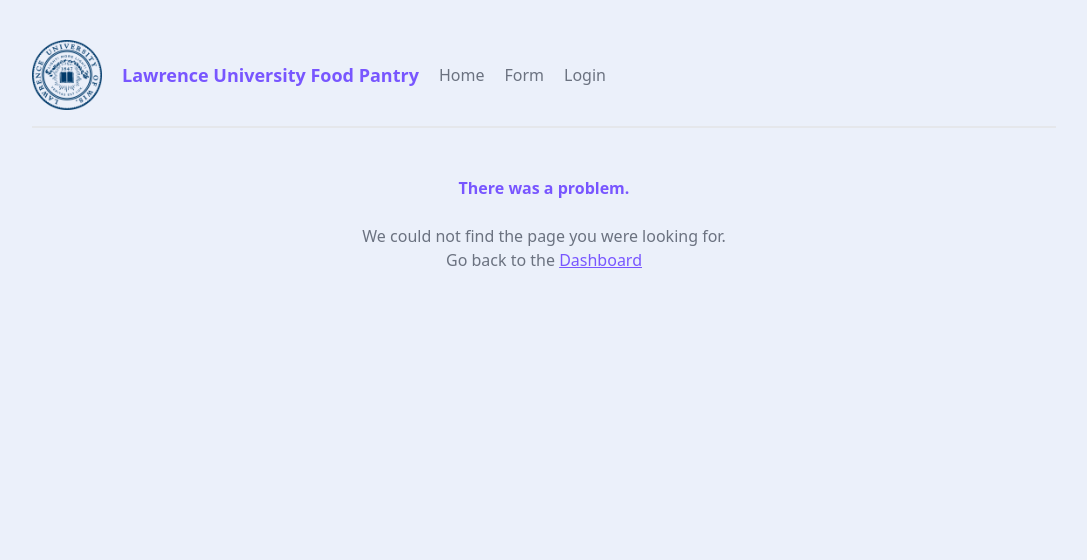
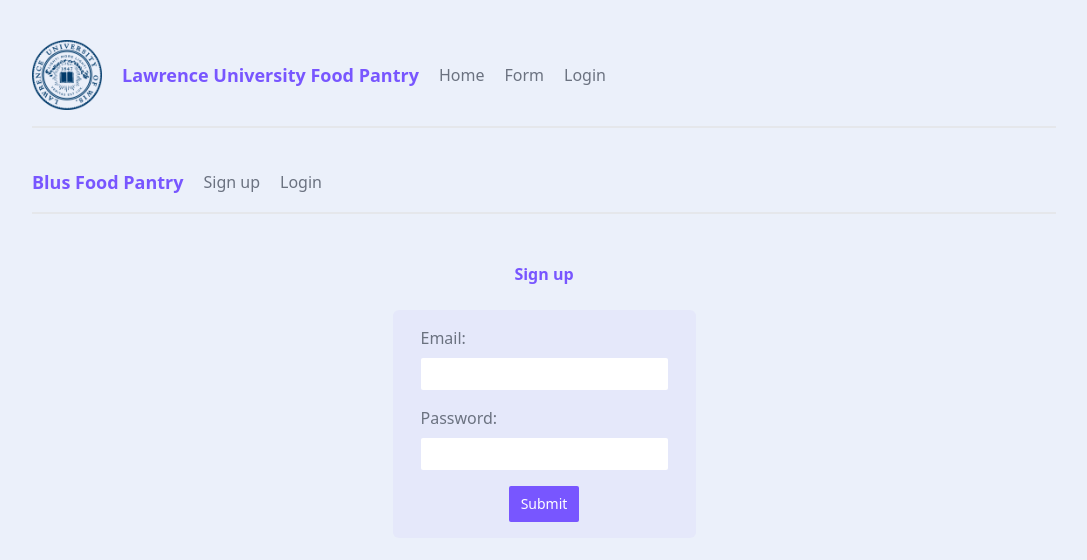
Before and after one commit to Blink1702/berny-seniorproject, a Next.js app: page /signup in a window 1280 px wide. Before the commit this address had no page. Shown: the top 560 px of the page, without its empty margins (96-1183 px from the left). Built offline with nearby package versions, Linux system fonts and the light colour scheme.

Commit message:
added authentication

```diff
--- /dev/null
+++ b/app/(auth)/AuthForm.jsx
@@ -0,0 +1,32 @@
+"use client"
+
+import { useState } from 'react'
+
+export default function AuthForm({ handleSubmit }) {
+  const [email, setEmail] = useState('')
+  const [password, setPassword] = useState('')
+
+  return (
+    <form onSubmit={(e) => handleSubmit(e, email, password)}>
+      <label>
+        <span>Email:</span>
+        <input
+          type="email"
+          onChange={(e) => setEmail(e.target.value)}
+          value={email}
+          required
+        />
+      </label>
+      <label>
+        <span>Password:</span>
+        <input
+          type="password"
+          onChange={(e) => setPassword(e.target.value)}
+          value={password}
+          required
+        />
+      </label>
+      <button className="btn-primary">Submit</button>
+    </form>
+  )
+}
--- /dev/null
+++ b/app/(auth)/layout.jsx
@@ -0,0 +1,17 @@
+import Link from "next/link"
+import { cookies } from 'next/headers'
+import { redirect } from 'next/navigation'
+
+export default async function AuthLayout({ children }) {
+
+  return (
+    <>
+      <nav>
+        <h1>Blus Food Pantry</h1>
+        <Link href="/signup">Sign up</Link>
+        <Link href="/login">Login</Link>
+      </nav>
+      {children}
+    </>
+  )
+}
--- /dev/null
+++ b/app/(auth)/login/page.jsx
@@ -0,0 +1,46 @@
+"use client"
+import { useState } from 'react'
+import { useRouter } from 'next/navigation'
+
+
+// components
+import AuthForm from "../AuthForm"
+
+export default function Login() {
+  const router = useRouter()
+  const [error, setError] = useState('')
+
+  const handleSubmit = async (e, email, password) => {
+    e.preventDefault()
+    setError('')
+
+    const user = {
+        email, password
+    }
+
+    const res = await fetch('http://localhost:3083/users/login', {
+        method: "POST",
+        headers: {"Content-Type": "application/json"},
+        body: JSON.stringify(user)
+    })
+    if (error) {
+      setError(error.message)
+    }
+    if (!error) {
+      router.push('/')
+    }
+
+  }
+[]
+  return (
+    <main>
+      <h2 className="text-center">Login</h2>
+
+      <AuthForm handleSubmit={handleSubmit} />
+
+      {error && (
+        <div className="error">{error}</div>
+      )}
+    </main>
+  )
+}
--- /dev/null
+++ b/app/(auth)/signup/page.jsx
@@ -0,0 +1,45 @@
+"use client"
+import { useState } from 'react'
+import { useRouter } from 'next/navigation'
+
+// components
+import AuthForm from "../AuthForm"
+
+export default function Signup() {
+  const router = useRouter()
+  const [error, setError] = useState('')
+
+  const handleSubmit = async (e, email, password) => {
+    e.preventDefault()
+    setError('')
+
+    const user = {
+        email, password
+    }
+
+    const res = await fetch('http://localhost:3083/users', {
+        method: "POST",
+        headers: {"Content-Type": "application/json"},
+        body: JSON.stringify(user)
+    })
+    if (error) {
+        setError(error.message)
+      }
+      if (!error) {
+        router.push('/')
+      }
+
+  }
+
+  return (
+    <main>
+      <h2 className="text-center">Sign up</h2>
+
+      <AuthForm handleSubmit={handleSubmit} />
+
+      {error && (
+        <div className="error">{error}</div>
+      )}
+    </main>
+  )
+}
--- a/app/components/Navbar.jsx
+++ b/app/components/Navbar.jsx
@@ -15,7 +15,7 @@
         <h1>Lawrence University Food Pantry</h1>
         <Link href="/">Home</Link>
         <Link href="/orders/create">Form</Link>
-        <Link href="/sign-in">Login</Link>
+        <Link href="/login">Login</Link>
         </nav>
   )
 }
```
Also changed, not shown: app/sign-in/page.jsx (deleted).
